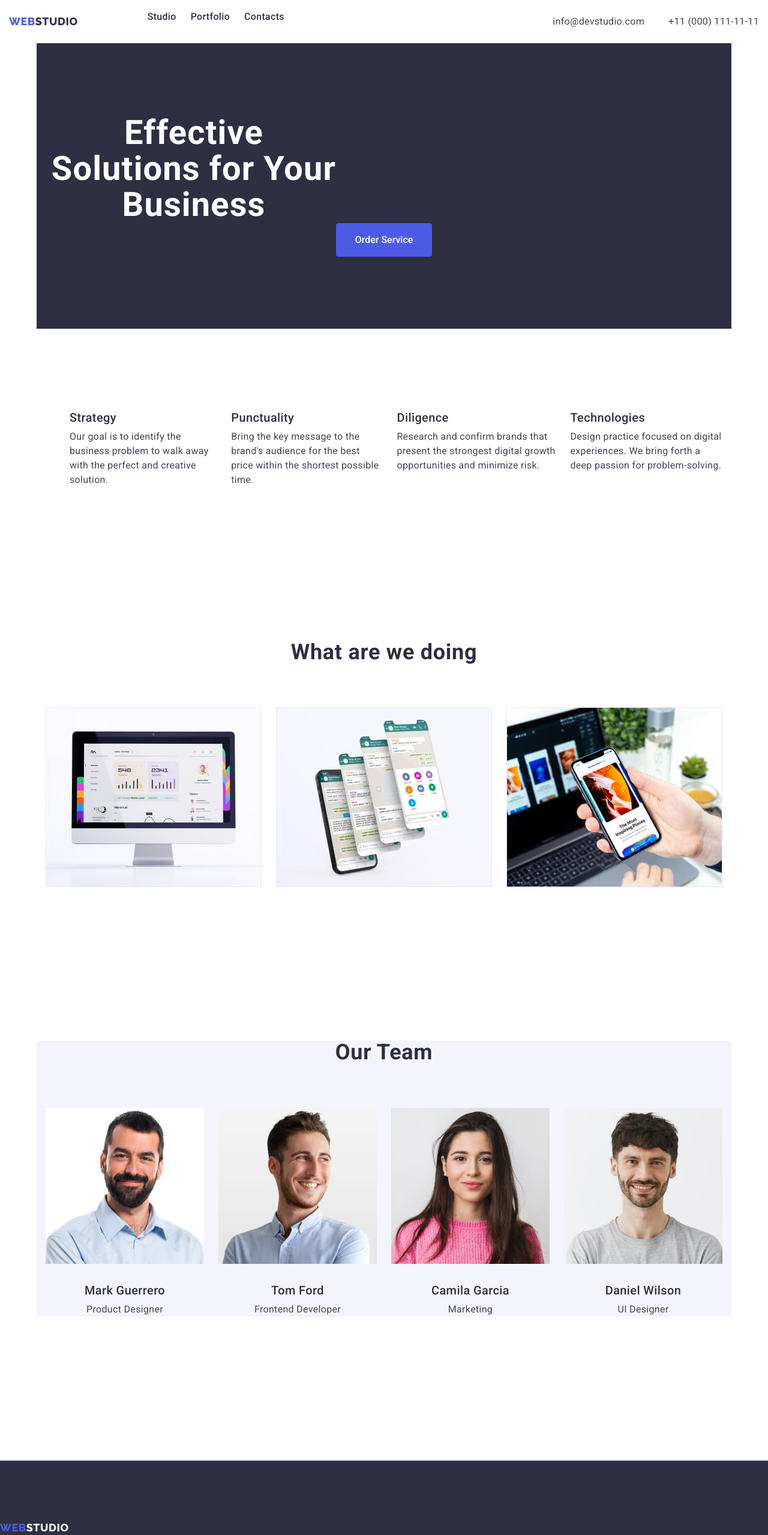
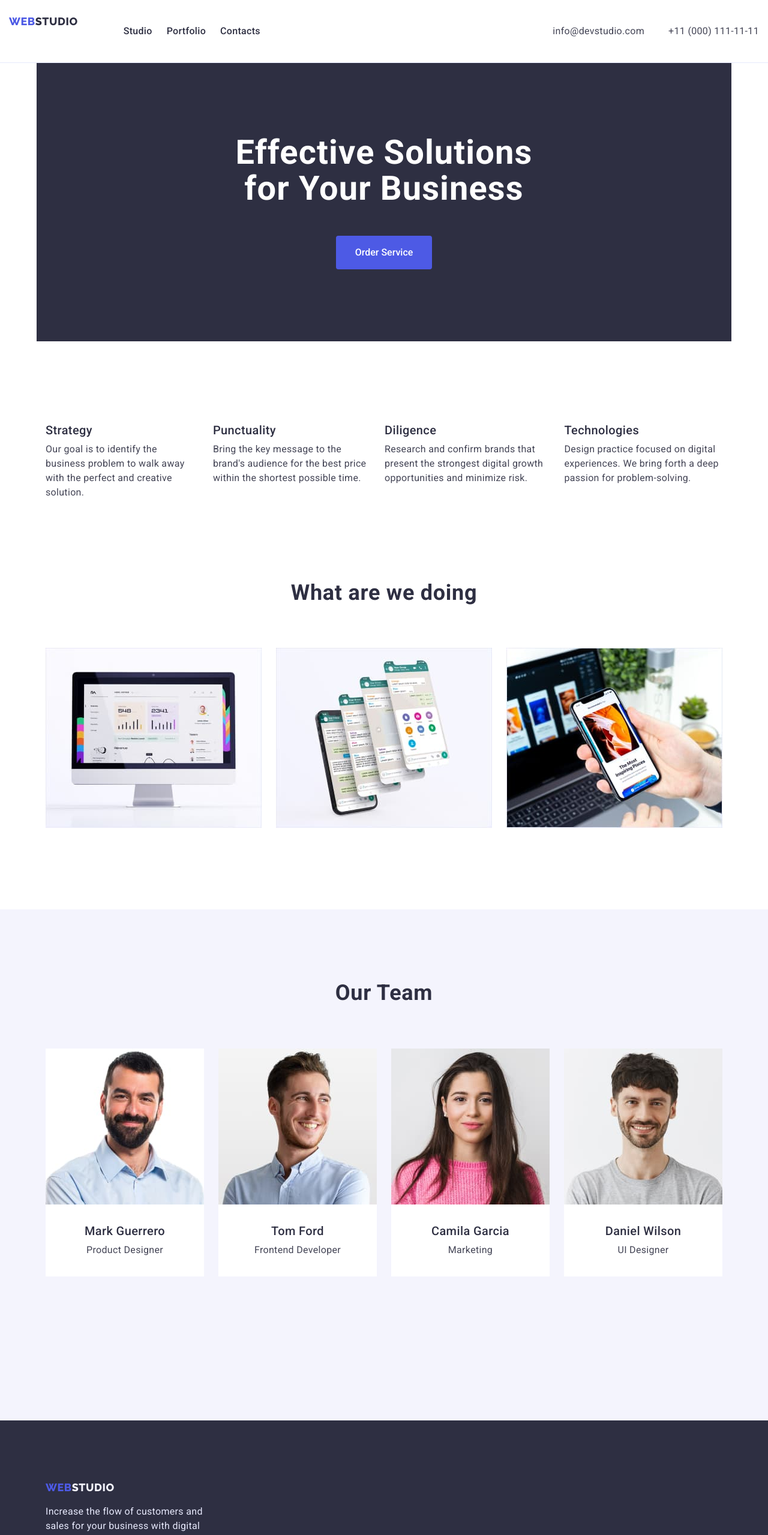
Before and after one commit to konotopdv/goit-markup-hw-03, a plain HTML site: page index.html in a window 1280 px wide. Shown: the top 2559 px of the page at 60% size. Drawn offline with nearby package versions, Linux system fonts and the light colour scheme.

Commit message:
version6

```diff
--- a/css/styles.css
+++ b/css/styles.css
@@ -57,6 +57,10 @@ body {
     margin-right: auto;
 
 }
+.list {
+    margin-left: 0;
+    padding-left: 0;
+}
 .header-line .container  {
     display: flex;
     justify-content: space-between;
@@ -65,6 +69,7 @@ body {
     max-width: 1406px;
     padding: 0 15px;
     margin: 0 auto;
+    border-bottom: 1px solid var(--white-two);
 
 }
 
@@ -79,6 +84,7 @@ body {
     padding-top: 24px ;
     padding-bottom: 24px ;
     margin-right: 76px;
+    text-align: center;
 
 
     }
@@ -93,10 +99,14 @@ body {
 
 .main-nav{
     display: flex;
+    align-items: center;
+
 }
 .nav-list {
     display: flex;
     flex-grow: 1;
+    margin-right: auto;
+
 
 }
 .nav-link{
@@ -106,6 +116,9 @@ body {
     line-height: 1.5;
     letter-spacing: 0.02em;
     text-decoration: none;
+    display: inline-block;
+        padding-top: 24px;
+        padding-bottom: 24px;
     }
 
 .nav-link:hover,
@@ -130,12 +143,14 @@ body {
 .header-contact:hover,
 .header-contact:focus{
     color: var(--cl-hover);}
-  .nav-address {
-      display: flex;
-      gap: 40px;
+.nav-address {
+    display: flex;
+    gap: 40px;
     padding: 0;
-        margin: 0;
-  }
+    margin: 0;
+    padding-top: 24px;
+    padding-bottom: 24px;
+}
 
 
 .hero .container {
@@ -152,9 +167,10 @@ text-align: center;
         font-size: 56px;
         line-height: 1.07;
         letter-spacing: 0.02em;
-        margin: 0 auto 48 px;
-        max-width: 494px;
-
+        margin: 0 auto 48px;
+        max-width: 496px;
+        margin-left: auto;
+        margin-right: auto;
 
 
 
@@ -194,12 +210,10 @@ text-align: center;
 }
 .about-list {
     display: flex;
-    flex-basis: calc ((100% - 3 * 24px) / 4);
+    flex-basis:calc((100% - 3 * 24px) / 4);}
 
-}
 .about-item:not(:last-child){
   margin-right: 24px;
-
 }
 
 .about-title{
@@ -219,7 +233,6 @@ text-align: center;
 }
 
 .work  .container {
-    padding-top: 120px;
     padding-bottom: 120px;
 }
 .work-slogan{
@@ -241,11 +254,10 @@ text-align: center;
 .people {
     padding-top: 120px;
         padding-bottom: 120px;
+        background-color: var(--white-three);
 }
 .people .container {
     background-color: var(--white-three);
-
-
 
 }
 
@@ -256,36 +268,31 @@ text-align: center;
     letter-spacing: 0.02em;
     margin-bottom: 72px;
     text-align: center;
-
-
 }
 .people-list {
     display: flex;
         gap: 24px;
         margin-bottom: 120px;
         padding-left: 0;
-
-
 }
 .people-img {
-flex-basis: calc (( 100% - 3 * 24px) / 4);
+flex-basis:  calc(( 100% - 3 * 24px) / 4);
+background-color: var(--white);}
 
-
-}
 .master {
     display: flex;
         flex-direction: column;
         align-items: center;
-
+        padding-top: 32px;
+        padding-bottom: 32px;
 
 }
-.name{
+.name {
         color: var(--navy);
         font-weight: 500;
         font-size: 20px;
         line-height: 1.2;
         letter-spacing: 0.02em;
-        margin-top: 32px;
         margin-bottom: 8px;
     }
    .job{
@@ -323,14 +330,17 @@ flex-basis: calc (( 100% - 3 * 24px) / 4);
     color: var(--white-three);
 }
 
-
+.nav-portfolio {
+    padding-top: 88px ;
+    padding-bottom: 120px;
+}
 .nav-button  {
     display: flex;
     gap: 24px;
-    flex-basis: calc ((100% - 4 * 24px) / 5);
+    flex-basis: calc((100% - 4 * 24px) / 5);
 justify-content: center;
-
-
+margin-bottom: 72px;
+padding: 12px 24px;
 }
 .button-portfolio  {
 color: var(--blue);
@@ -355,18 +365,24 @@ border: 1px solid var(--white-two);
 .section-img {
     display: flex;
     gap: 24px;
-flex-basis: calc ((100% - 3 * 24px) / 3);
 flex-wrap: wrap;
-margin-left: 0;
 }
-
+.section-item {
+    flex-basis: calc((100% - 2 * 24px) / 3);
+}
+.card-info {
+border: 1px solid var(--white-two);
+border-top: none;
+padding-top: 32px;
+padding-bottom: 32px;
+}
 .img-title {
 color: var(--navy);
     font-weight: 500;
     font-size: 20px;
     line-height: 1.2;
     letter-spacing: 0.02em;
-    margin-top: 32px;
+    margin-bottom: 8px;
 
 }
 
@@ -376,11 +392,7 @@ color: var(--contact-cl);
     line-height: 1.5;
     letter-spacing: 0.02em
 }
-.section-item {
-    border: 1px solid var(--white-two);
-    border-top: none;
 
-}
 .link {
     text-decoration: none;
 
--- a/index.html
+++ b/index.html
@@ -25,7 +25,7 @@
             <span class="color-web">WEB</span
             ><span class="color-studio">STUDIO</span></a
           >
-          <ul class="main-nav">
+          <ul class="main-nav list">
             <li class="nav-item">
               <a class="nav-link" href="./index.html">Studio</a>
             </li>
@@ -36,7 +36,7 @@
           </ul>
         </nav>
         <address>
-          <ul class="nav-address">
+          <ul class="nav-address list">
             <li>
               <a class="header-contact" href="mailto:info@devstudio.com"
                 >info@devstudio.com</a
@@ -61,7 +61,7 @@
       <section class="about">
         <div class="container">
           <h2 class="visually-hidden">Advantages</h2>
-          <ul class="about-list">
+          <ul class="about-list list">
             <li class="about-item">
               <h3 class="about-title">Strategy</h3>
               <p class="about-text">
@@ -96,7 +96,7 @@
       <section class="work">
         <div class="container">
           <h2 class="work-slogan">What are we doing</h2>
-          <ul class="work-list">
+          <ul class="work-list list">
             <li class="work-img">
               <img
                 src="./images/monitor.jpg"
@@ -127,51 +127,46 @@
       <section class="people">
         <div class="container">
           <h2 class="people-slogan">Our Team</h2>
-          <ul class="people-list">
+          <ul class="people-list list">
             <li class="people-img">
-              <div class="master">
               <img
                 src="./images/mark.jpg"
                 width="264"
                 height="260"
                 alt="mark"
               />
+              <div class="master">
                 <h3 class="name">Mark Guerrero</h3>
                 <p class="job">Product Designer</p>
               </div>
             </li>
             <li class="people-img">
+              <img src="./images/tom.jpg" width="264" height="260" alt="tom" />
               <div class="master">
-                <img
-                  src="./images/tom.jpg"
-                  width="264"
-                  height="260"
-                  alt="tom"
-                />
                 <h3 class="name">Tom Ford</h3>
                 <p class="job">Frontend Developer</p>
               </div>
             </li>
             <li class="people-img">
-              <div class="master">
               <img
                 src="./images/camila.jpg"
                 width="264"
                 height="260"
                 alt="camila"
               />
+              <div class="master">
                 <h3 class="name">Camila Garcia</h3>
                 <p class="job">Marketing</p>
               </div>
             </li>
             <li class="people-img">
-              <div class="master">
               <img
                 src="./images/daniel.jpg"
                 width="264"
                 height="260"
                 alt="daniel"
               />
+              <div class="master">
                 <h3 class="name">Daniel Wilson</h3>
                 <p class="job">UI Designer</p>
               </div>
@@ -181,7 +176,7 @@
       </section>
     </main>
     <footer class="footer">
-      <div class="containrt">
+      <div class="container">
         <a class="footer-logo" href="./index.html">
           <span class="color-web">WEB</span
           ><span class="color-studio-footer">STUDIO</span></a
```
Also changed, not shown: portfolio.html (+32 -20 lines). Lines whose indentation alone changed are shown as unchanged.
